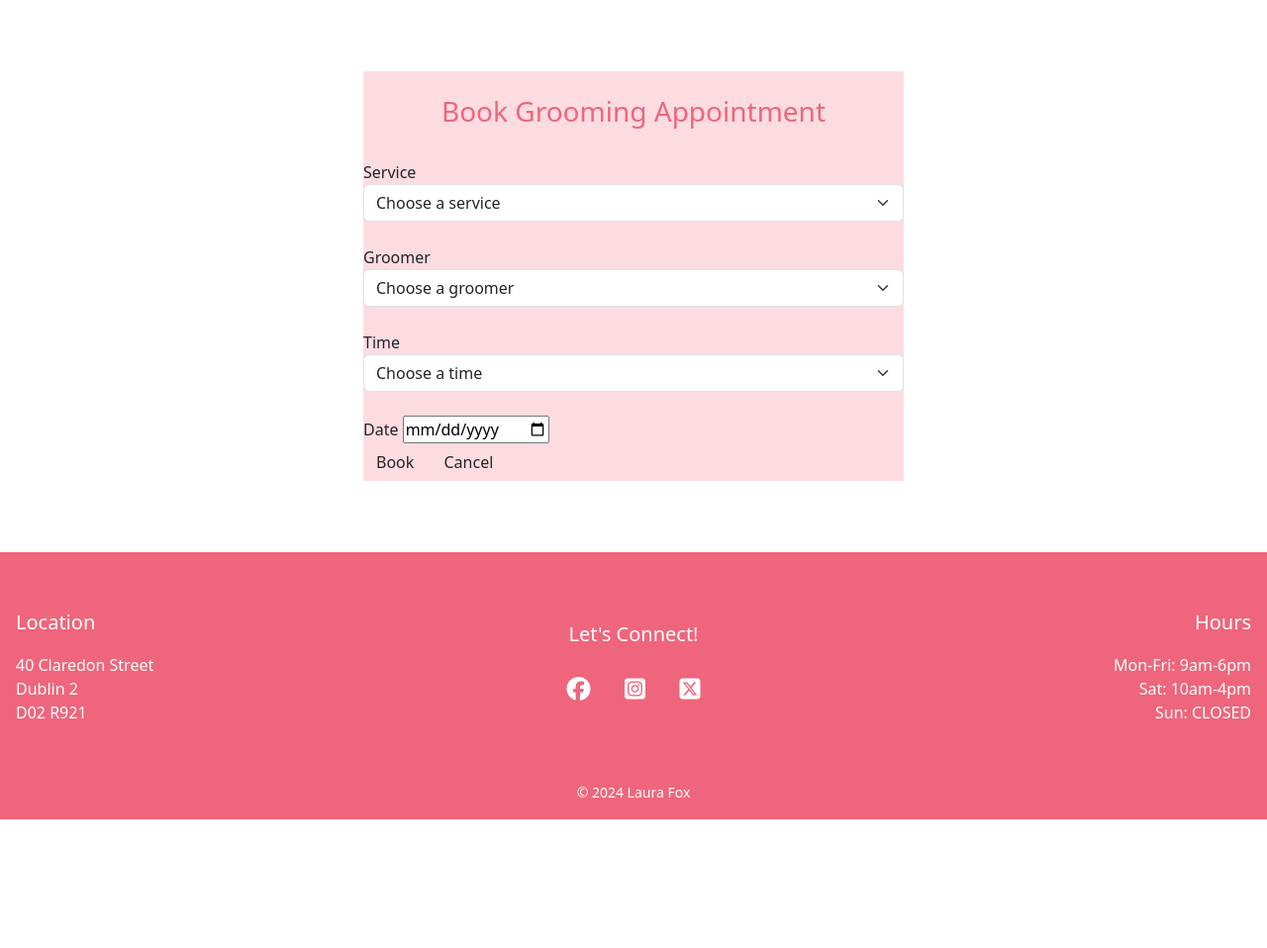
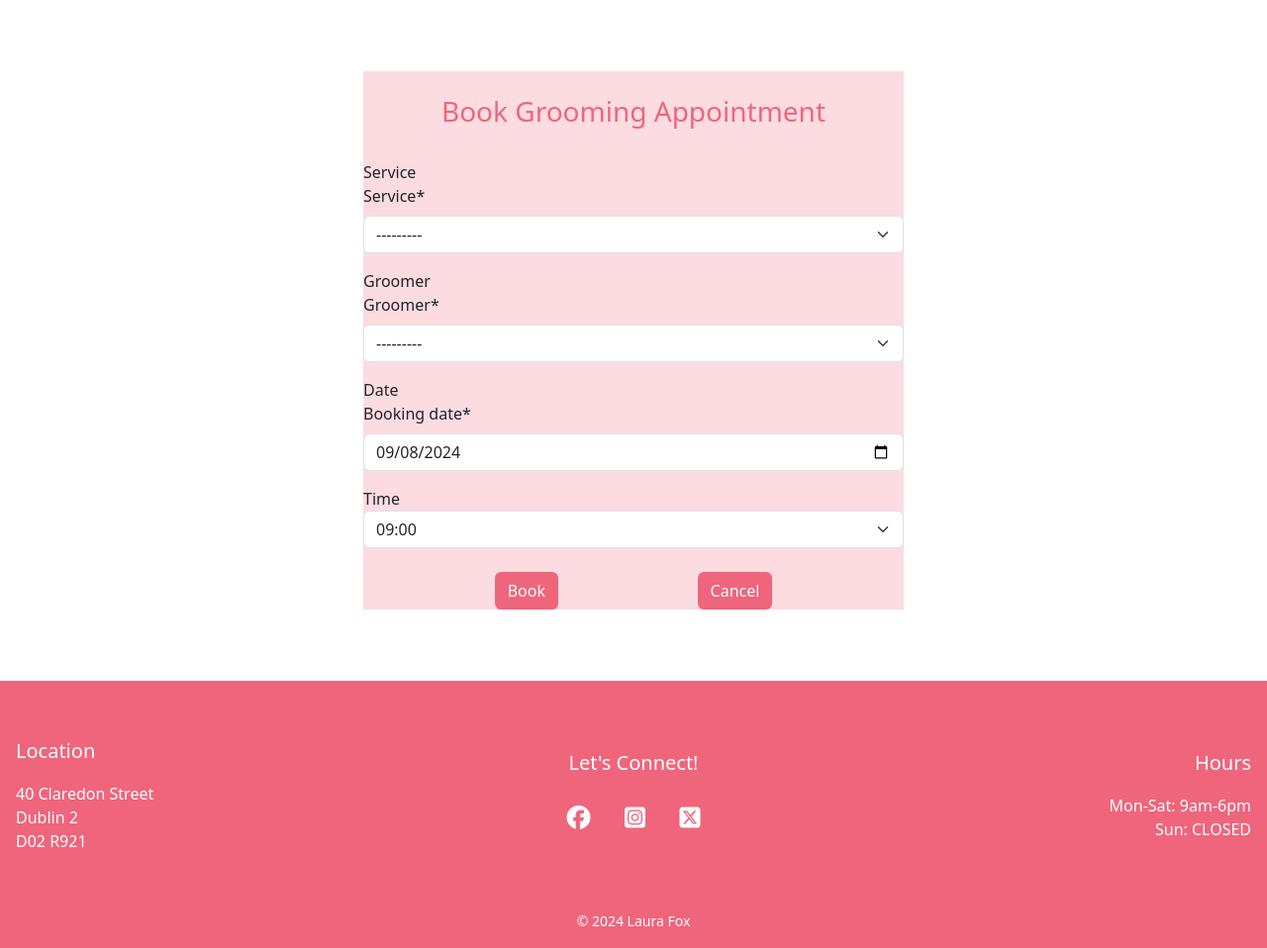
Before and after one commit to lauramayfox/the-luxe-spaw, a Django app: page /booking/ in a window 1280 px wide. Shown: the part 90-1048 px from the top of the page at 99% size. Before the commit the page ends 918 px from the top, so only its background shows below. Run offline with Django 4.2, Linux system fonts and the light colour scheme; a user stored in the database is signed in; tables that the repository leaves empty hold one stand-in row (values such as "Sample post"); some libraries are stand-ins or nearby versions.

Commit message:
Trial several methods on booking page, drop down options complete

```diff
--- a/booking/forms.py
+++ b/booking/forms.py
@@ -1,34 +1,38 @@
 
-from django.contrib.auth.forms import UserCreationForm, AuthenticationForm
 from django import forms
 from .models import Booking, Groomer, Service
-from datetime import datetime, time, timedelta
+from datetime import datetime
 
 class BookingForm(forms.ModelForm):
+    booking_time = forms.ChoiceField(choices=[], required=True)
+
     class Meta:
         model = Booking
-        fields = ['service', 'groomer', 'customer_name', 'booking_date', 'booking_time']  # Use booking_date and booking_time separately
+        fields = ['service', 'groomer', 'customer_name', 'booking_date', 'booking_time']
         widgets = {
-            'booking_date': forms.DateInput(attrs={'type': 'date'}),  # Use date input widget
+            'booking_date': forms.DateInput(attrs={'type': 'date'}),
         }
 
     def __init__(self, *args, **kwargs):
         super(BookingForm, self).__init__(*args, **kwargs)
 
-        # Populate the service field with all available services
+        # Populate service and groomer fields
         self.fields['service'].queryset = Service.objects.all()
-
-        # Populate the groomer field with all available groomers
         self.fields['groomer'].queryset = Groomer.objects.all()
 
-        # Set attributes for booking_date field safely inside the __init__ method
-        self.fields['booking_date'].widget.attrs.update({
-            'min': self.get_min_date()
-        })
+        # Optionally set minimum date for booking
+        self.fields['booking_date'].widget.attrs.update({'min': self.get_min_date()})
+
+        # Set time choices
+        if 'booking_date' in self.data:
+            selected_date = self.data.get('booking_date')
+            self.fields['booking_time'].choices = self.get_time_choices(selected_date)
+        else:
+            self.fields['booking_time'].choices = self.get_time_choices()
+
+    def get_time_choices(self, selected_date=None):
+        # Default time slots from 09:00 to 18:00
+        return [(f'{hour:02}:00', f'{hour:02}:00') for hour in range(9, 18)]
 
     def get_min_date(self):
-        # Return the minimum date for the booking
-        now = datetime.now()
-        if now.weekday() == 6:  # If today is Sunday
-            now += timedelta(days=1)  # Shift to Monday
-        return now.strftime('%Y-%m-%d')  # Format for date input
+        return datetime.now().strftime('%Y-%m-%d')
--- a/booking/views.py
+++ b/booking/views.py
@@ -3,23 +3,20 @@ from django.http import JsonResponse
 from .forms import BookingForm
 from .models import Groomer, Service
 from datetime import datetime, timedelta, time
+from django.http import HttpResponse
+from django.contrib import messages
 
 def create_booking(request):
     if request.method == 'POST':
         form = BookingForm(request.POST)
         if form.is_valid():
             form.save()
-            return redirect('booking_success')
+            return redirect('success')  # Redirect to a success page or similar
     else:
         form = BookingForm()
 
-    # Define available times based on business hours
-    available_times = [
-        "09:00", "10:00", "11:00", "12:00", "13:00", "14:00", "15:00", "16:00", "17:00", "18:00",  # Weekday hours
-        "10:00", "11:00", "12:00", "13:00", "14:00", "15:00", "16:00"  # Saturday hours
-    ]
+    return render(request, 'create_booking.html', {'form': form})
 
-    return render(request, 'create_booking.html', {'form': form, 'available_times': available_times})
 
 
 def booking_success(request):
--- /dev/null
+++ b/static/js/booking.js
@@ -0,0 +1,21 @@
+document.addEventListener('DOMContentLoaded', function () {
+    console.log('booking.js is loaded'); // Debugging
+
+    // Handle booking confirmation
+    const confirmBookingButton = document.getElementById('confirm-booking');
+    const cancelBookingButton = document.getElementById('cancel-booking');
+
+    if (confirmBookingButton) {
+        confirmBookingButton.addEventListener('click', function () {
+            console.log('Confirm booking button clicked'); // Debugging
+            document.getElementById('booking-form').submit(); // Submit the form
+        });
+    }
+
+    if (cancelBookingButton) {
+        cancelBookingButton.addEventListener('click', function () {
+            console.log('Cancel booking button clicked'); // Debugging
+            window.location.href = '/'; // Redirect or handle cancellation
+        });
+    }
+});
--- a/templates/base.html
+++ b/templates/base.html
@@ -123,8 +123,7 @@
                 </div>
                 <div class="col-md-3 text-md-end text-center text-white m-3">
                     <p class="lead align-top">Hours</p>
-                    <p>Mon-Fri: 9am-6pm<br>
-                        Sat: 10am-4pm<br>
+                    <p>Mon-Sat: 9am-6pm<br>
                          Sun: CLOSED
                      </p>
                 </div>
@@ -135,11 +134,17 @@
         </div>
     </footer>
 
-<!--BootStrap JavaScript-->
-    <script src="https://cdn.jsdelivr.net/npm/bootstrap@5.3.3/dist/js/bootstrap.bundle.min.js"
-    integrity="sha384-YvpcrYf0tY3lHB60NNkmXc5s9fDVZLESaAA55NDzOxhy9GkcIdslK1eN7N6jIeHz" crossorigin="anonymous"></script>
-<!--Font Awesome-->
-        <script src="https://kit.fontawesome.com/f5fb20c689.js" crossorigin="anonymous"></script>
 
 </body>
+<!--BootStrap JavaScript-->
+<!-- Bootstrap JavaScript -->
+<script src="https://cdn.jsdelivr.net/npm/bootstrap@5.3.3/dist/js/bootstrap.bundle.min.js"
+integrity="sha384-YvpcrYf0tY3lHB60NNkmXc5s9fDVZLESaAA55NDzOxhy9GkcIdslK1eN7N6jIeHz" crossorigin="anonymous"></script>
+
+
+<!-- custom JS -->
+<script src="{% static 'js/booking.js' %}"></script>
+
+<!--Font Awesome-->
+    <script src="https://kit.fontawesome.com/f5fb20c689.js" crossorigin="anonymous"></script>
 </html>
--- a/templates/create_booking.html
+++ b/templates/create_booking.html
@@ -1,6 +1,6 @@
 {% extends "base.html" %}
+{% load crispy_forms_tags %}
 {% load static %}
-
 
 <link rel="stylesheet" href="{% static 'css/style.css' %}">
 
@@ -13,62 +13,58 @@
         <div class="col-xl-6 col-lg-10">
             <div class="colum-color-1">
                 <br>
-                <div class="header-1 text-center"><h3>Book Grooming Appointment</h3>
-                </div><br>
+                <div class="header-1 text-center">
+                    <h3>Book Grooming Appointment</h3>
+                </div>
+                <br>
 
-
-                <div class="card-body min-vh-60 container-fluid">
+                <div class="card-body min-vh-60">
                     <form method="POST" id="booking-form">
                         {% csrf_token %}
 
                         <!-- Service Selection -->
-                        <div class="form-group .col-sm-6 .col-md-7">
+                        <div class="form-group">
                             <label for="id_service">Service</label>
-                            <select id="id_service" name="service" title="services" class="form-select mb-4" onchange="updateGroomers()">
-                                <!-- prompting the user to choose a service -->
-                                <option selected disabled>Choose a service</option>
+                            {{ form.service|as_crispy_field }}
+                        </div>
 
-                                <!--loop over services -->
-                                {% for service in form.service.field.queryset %}
-                                    <option value="{{ service.id }}">{{ service.name }}</option>
+                        <!-- Groomer Selection -->
+                        <div class="form-group">
+                            <label for="id_groomer">Groomer</label>
+                            {{ form.groomer|as_crispy_field }}
+                        </div>
+
+                        <!-- Booking Date Field -->
+                        <div class="form-group">
+                            <label for="id_booking_date">Date</label>
+                            {{ form.booking_date|as_crispy_field }}
+                        </div>
+
+                        <!-- Booking Time Dropdown -->
+                        <div class="form-group">
+                            <label for="id_booking_time">Time</label>
+                            <select id="id_booking_time" name="booking_time" class="form-select mb-4">
+                                {% if form.fields.booking_time.choices %}
+                                    {% for value, label in form.fields.booking_time.choices %}
+                                        <option value="{{ value }}">{{ label }}</option>
                                     {% endfor %}
+                                {% else %}
+                                    <option disabled>No available times</option>
+                                {% endif %}
                             </select>
                         </div>
 
-
-                           <!-- Groomer Selection -->
-                           <div class="form-group .col-sm-6 .col-md-7">
-                            <label for="id_groomer">Groomer</label>
-                            <select id="id_groomer" name="groomer" class="form-select mb-4">
-                                <option selected disabled>Choose a groomer</option>
-                                {% for groomer in form.fields.groomer.queryset %}
-                                    <option value="{{ groomer.id }}">{{ groomer.name }}</option>
-                                {% endfor %}
-                            </select>
+                        <!-- Buttons -->
+                        <div class="d-flex justify-content-center mt-4">
+                            <button class="btn btn-book btn-white me-2" type="button" data-bs-toggle="modal" data-bs-target="#confirmBookingModal">
+                                Book
+                            </button>
+                            <button class="btn btn-cancel btn-white" type="button" data-bs-toggle="modal" data-bs-target="#confirmCancelModal">
+                                Cancel
+                            </button>
                         </div>
 
-                                    <!-- Time Dropdown -->
-                        <div class="form-group">
-                            <label for="time">Time</label>
-                            <select id='time' name="time" class="form-select mb-4">
-                                <option selected disabled>Choose a time</option>
-                                {% for time in available_times %}
-                                    <option value="{{ time }}">{{ time }}</option>
-                                {% endfor %}
-                            </select>
-                        </div>
-
-                    <!-- Date Picker -->
-                    <div class="form-group col-sm-6 col-md-7">
-                        <label for="date">Date</label>
-                        {{ form.booking_date }}
-                    </div>
-
-                       <button class="btn btn-book" type="submit" id="submit">Book</button>
-                        <a class="btn btn-cancel" href="">Cancel</a>
-
-
-
+                    </form>
                 </div>
             </div>
         </div>
@@ -79,6 +75,43 @@
 
 {% endblock %}
 
-{% block extra_scripts %}
+<!-- {% block extra_scripts %}
 
-{% endblock %}
+<div class="modal fade" id="confirmBookingModal" tabindex="-1" aria-labelledby="confirmBookingModalLabel" aria-hidden="true">
+    <div class="modal-dialog">
+        <div class="modal-content">
+            <div class="modal-header">
+                <h5 class="modal-title" id="confirmBookingModalLabel">Confirm Booking</h5>
+                <button type="button" class="btn-close" data-bs-dismiss="modal" aria-label="Close"></button>
+            </div>
+            <div class="modal-body">
+                Are you sure you want to book this appointment?
+            </div>
+            <div class="modal-footer">
+                <button type="button" class="btn btn-secondary" data-bs-dismiss="modal">Close</button>
+                <button type="button" class="btn btn-primary" id="confirm-booking">Confirm Booking</button>
+            </div>
+        </div>
+    </div>
+</div>
+
+
+<div class="modal fade" id="confirmCancelModal" tabindex="-1" aria-labelledby="confirmCancelModalLabel" aria-hidden="true">
+    <div class="modal-dialog">
+        <div class="modal-content">
+            <div class="modal-header">
+                <h5 class="modal-title" id="confirmCancelModalLabel">Confirm Cancellation</h5>
+                <button type="button" class="btn-close" data-bs-dismiss="modal" aria-label="Close"></button>
+            </div>
+            <div class="modal-body">
+                Are you sure you want to cancel this booking request?
+            </div>
+            <div class="modal-footer">
+                <button type="button" class="btn btn-secondary" data-bs-dismiss="modal">Close</button>
+                <button type="button" class="btn btn-danger" id="cancel-booking">Cancel Booking</button>
+            </div>
+        </div>
+    </div>
+</div>
+
+{% endblock %} -->
```
Also changed, not shown: booking/models.py (+6 -13 lines), booking/migrations/0005_remove_booking_date_time_and_more.py (added), 1 other file. Lines whose indentation alone changed are shown as unchanged.
